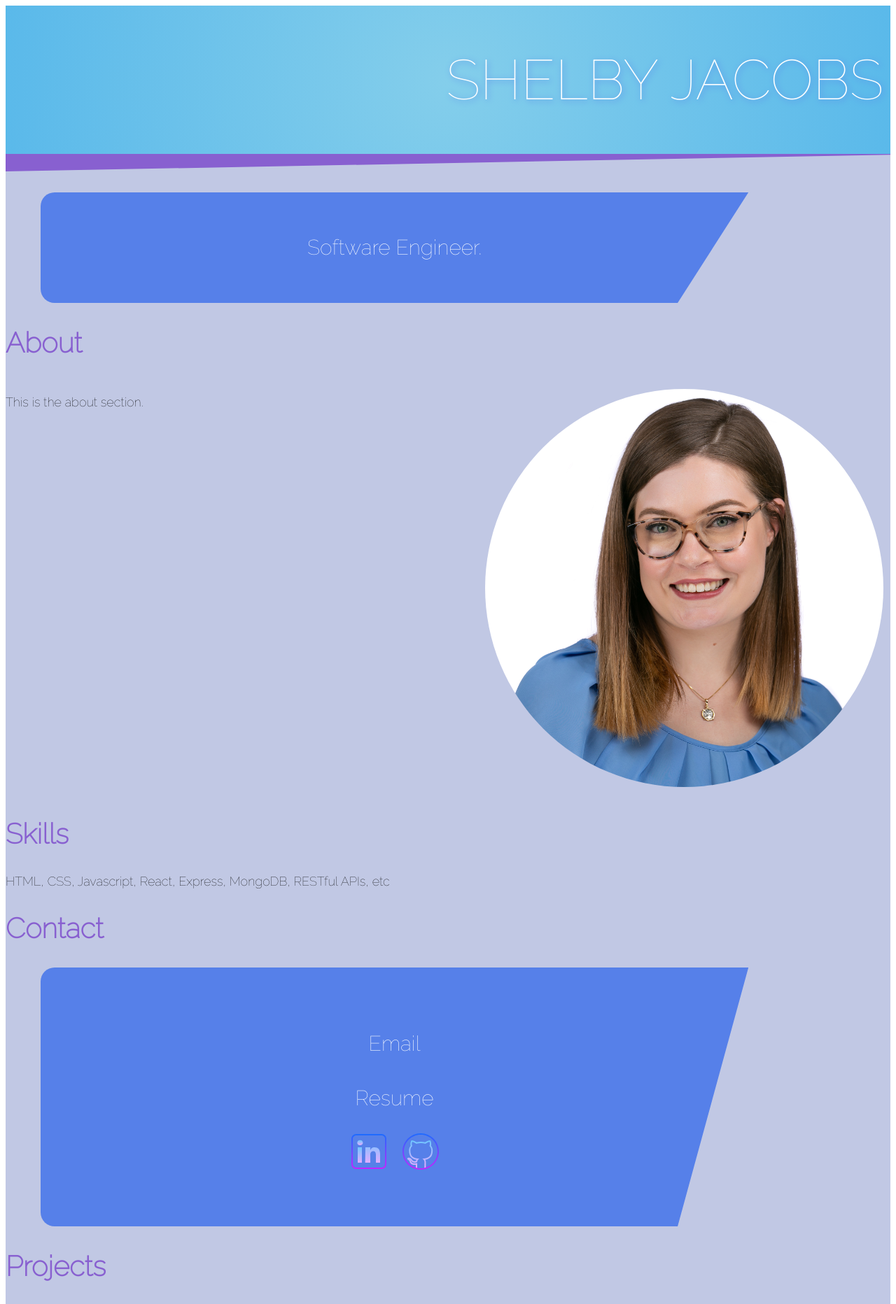
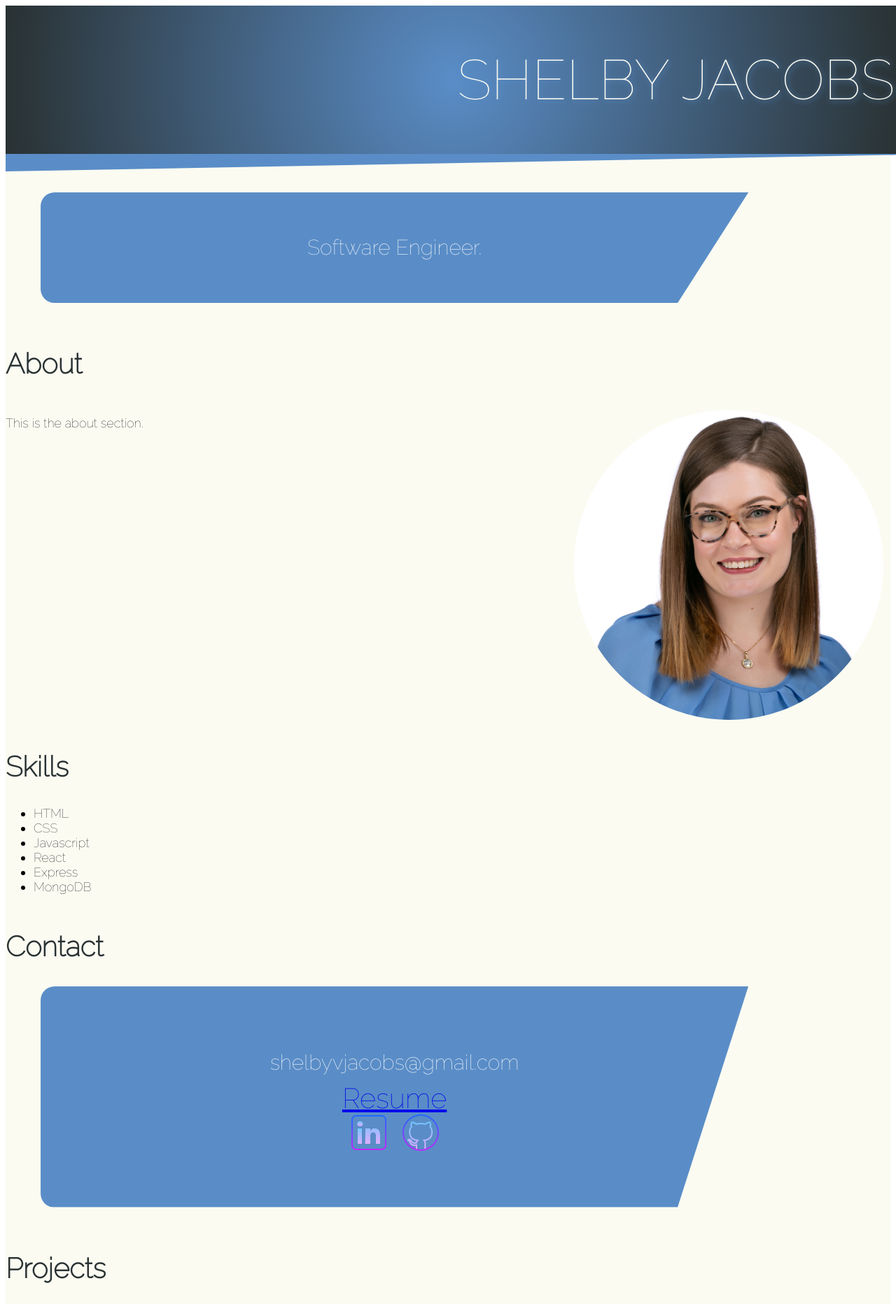
Before and after one commit to shelbyvjacobs/portfolio, a React (Create React App) app: page / in a window 1280 px wide. Shown: the top 1864 px of the page at 70% size. Built offline with nearby package versions, Linux system fonts and the light colour scheme.

Commit message:
beginning to rework portfolio

```diff
--- a/src/App.css
+++ b/src/App.css
@@ -1,33 +1,42 @@
+:root {
+    --white: #fbfbf2;
+    --light-blue: #c1dff0;
+    --blue: #5a8dc7;
+    --black: #293132;
+}
+
 * {
     box-sizing: border-box;
 }
 
 .App {
-    background-color: #c1c8e4;
+    background-color: var(--white);
     font-family: 'Raleway', sans-serif;
     font-size: 18px;
     margin: 0 auto;
 }
 
 .nav {
-    background: rgb(132,206,235);
-    background: radial-gradient(circle, rgba(132,206,235,1) 0%, rgba(90,185,234,1) 100%);
+    background: var(--light-blue);
+    background: radial-gradient(circle, var(--blue), var(--black));
     padding: 10px;
     -webkit-clip-path: polygon(0 0, 100% 0, 100% 96%, 0 100%);
     clip-path: polygon(0 0, 100% 0, 100% 90%, 0 100%);
     margin: 0 auto;
     font-family: 'Raleway', sans-serif;
     line-height: .4;
-    border-bottom: 25px solid #8860d0;
+    border-bottom: 25px solid var(--blue);
+    position: sticky;
+    width: 100vw;
 }
 
 .name {
     /* padding: 0px 150px; */
-    color: white;
+    color: var(--white);
     font-size: 80px;
     text-transform: uppercase;
     text-align: right;
-    text-shadow: 2px 2px 8px #5680e9;
+    text-shadow: 2px 2px 8px var(--blue);
 }
 
 a{
@@ -35,7 +44,7 @@
 }
 
 .header {
-    color: #8860d0;
+    color: var(--black);
     font-family: 'Raleway', sans-serif;
     font-size: 40px;
 }
--- a/src/components/About/About.css
+++ b/src/components/About/About.css
@@ -1,6 +1,6 @@
 .profile {
-    height: 45%;
-    width: 45%;
+    height: 35%;
+    width: 35%;
     border-radius: 50%;
     margin: 10px;
 }
@@ -10,5 +10,10 @@
 }
 
 .aboutDetails {
-    width: 55%;
+    width: 65%;
 }
+
+.About {
+    display: flex;
+    flex-direction: column;
+}
--- a/src/components/Contact/Contact.css
+++ b/src/components/Contact/Contact.css
@@ -5,7 +5,7 @@
 }
 
 .icon:hover {
-    background-color: rgba(132,206,235, 0.5);
+    background-color: var(--light-blue);
     cursor: pointer;
 }
 
--- a/src/components/Contact/Contact.js
+++ b/src/components/Contact/Contact.js
@@ -8,8 +8,8 @@
         <div className="Contact Section">
             <h2 className="header">Contact</h2>
             <div className="contactContent important">
-                <p>Email</p>
-                <p>Resume</p>
+                <p>shelbyvjacobs@gmail.com</p>
+                <a href="./resume.pdf">Resume</a>
                 <div className="iconsDiv">
                     <a href="https://www.linkedin.com/in/shelbyvjacobs/" target="_blank" rel="noopener noreferrer"><img src={linkedin} alt="github" className="icon"></img></a>
                     <a href="https://github.com/shelbyvjacobs" target="_blank" rel="noopener noreferrer"><img src={github} alt="linkedin" className="icon"></img></a>
--- a/src/components/Home/Home.css
+++ b/src/components/Home/Home.css
@@ -1,7 +1,7 @@
 .important {
     font-size: 30px;
     line-height: .6;
-    background-color: #5680e9;
+    background-color: var(--blue);
     color: white;
     margin: 30px 50px;
     padding: 70px;
--- a/src/components/Projects/Projects.css
+++ b/src/components/Projects/Projects.css
@@ -1,9 +1,3 @@
-.projectScreenshots {
-    display: flex;
-    justify-content: center;
-    flex-wrap: wrap;
-}
-
 .screenshots {
     height: 30%;
     width: 30%;
--- a/src/components/Skills/Skills.js
+++ b/src/components/Skills/Skills.js
@@ -6,7 +6,14 @@
     return (
         <div className="Skills Section">
             <h2 className="header">Skills</h2>
-            <p>HTML, CSS, Javascript, React, Express, MongoDB, RESTful APIs, etc</p>
+            <ul>
+                <li>HTML</li>
+                <li>CSS</li>
+                <li>Javascript</li>
+                <li>React</li>
+                <li>Express</li>
+                <li>MongoDB</li>
+            </ul>
         </div>
     )
 }
```
Also changed, not shown: src/components/Projects/Projects.js (+9 -3 lines), 1 other file (tests, documents, lock files or other folders).
